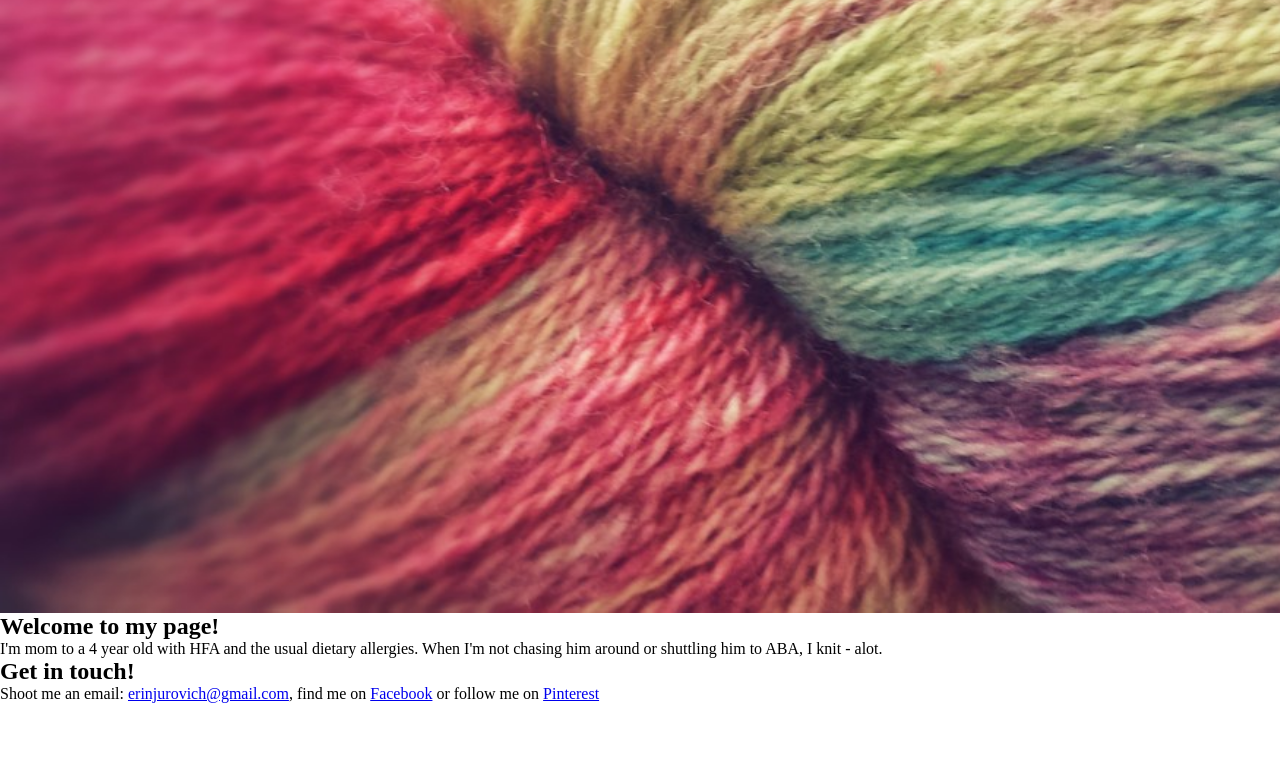
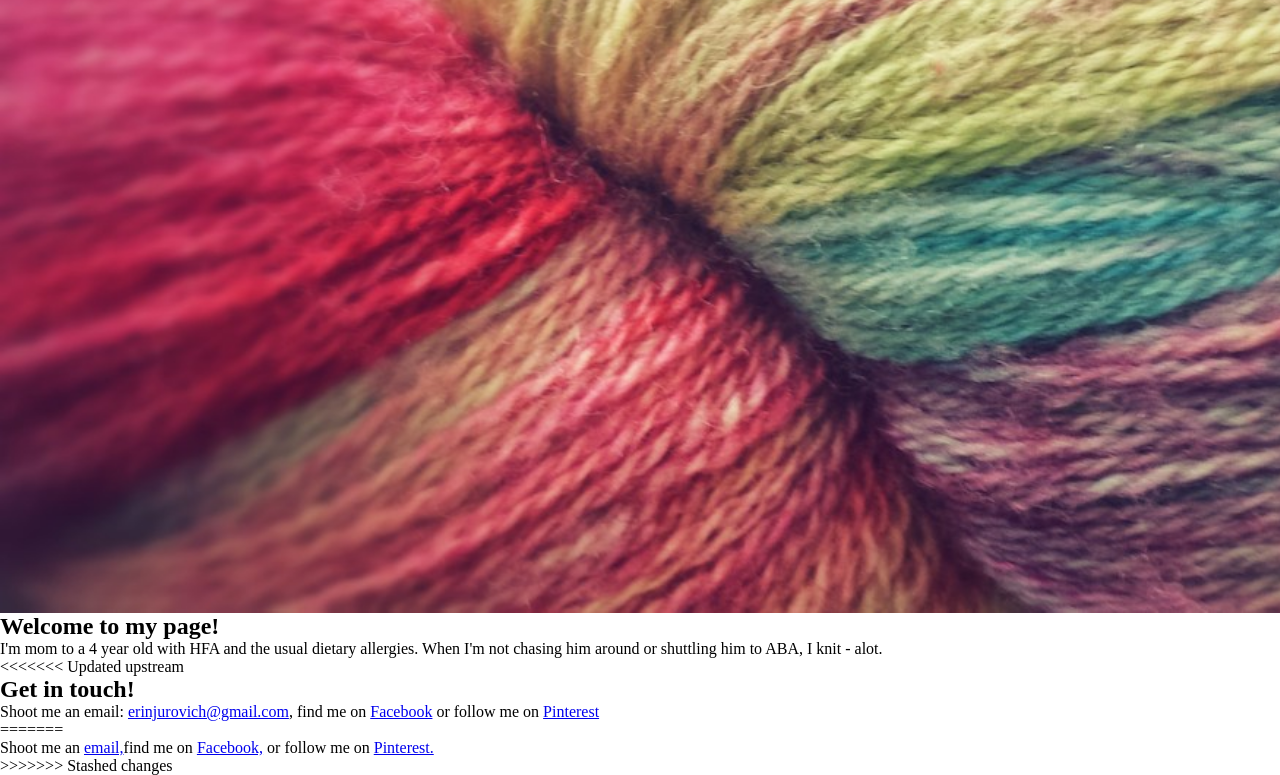
Before and after one commit to erinjurovich/erinjurovich.github.io, a plain HTML site: page index.html in a window 1280 px wide. Shown: the part 187-962 px from the top of the page. Before the commit the page ends 890 px from the top, so only its background shows below. Drawn offline with Linux system fonts and the light colour scheme; a web font is replaced by a local one.

Commit message:
1:1 meeting changes

```diff
--- a/index.html
+++ b/index.html
@@ -19,8 +19,13 @@
 		<p>I'm mom to a 4 year old with HFA and the usual dietary allergies. When I'm not chasing him around or shuttling him to ABA, I knit - alot.</p>
 	</section>
 	<section id="contactme">
+<<<<<<< Updated upstream
 		<h2>Get in touch!</h2>
 		<p>Shoot me an email: <a href="mailto:erinjurovich@gmail.com" target="_blank">erinjurovich@gmail.com</a>, find me on <a href="https://www.facebook.com/erin.jurovich" target="_blank">Facebook</a> or follow me on <a href="https://www.pinterest.com/erin_jurovich/" target="_blank">Pinterest</a></p>
+=======
+		<p>Shoot me an <a href="mailto:erinjurovich@gmail.com">email,</a>find me on <a href="https://www.facebook.com/erin.jurovich">Facebook,</a> or follow me on <a href="https://www.pinterest.com/erin_jurovich/">Pinterest.</a>
+		</p>
+>>>>>>> Stashed changes
 	</section>
 
 </body>
```
